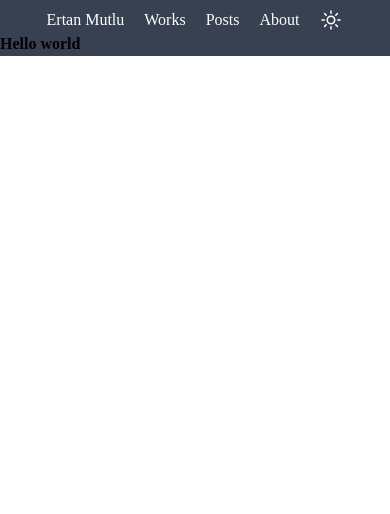
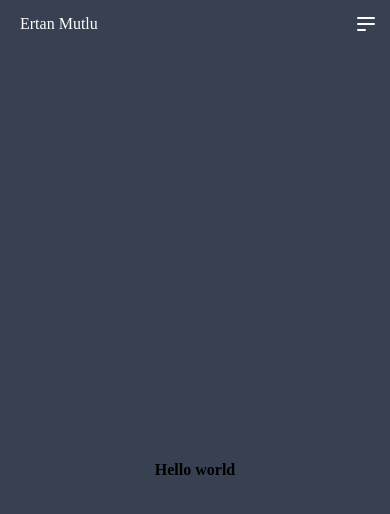
Before and after one commit to highpriesst/portfolio, a Next.js app: page / in a window 390 px wide. Shown: the top 514 px of the page. Built offline with nearby package versions, Linux system fonts and the light colour scheme; a web font is replaced by a local one.

Commit message:
trying out design for mobile first

```diff
--- a/components/navbar.tsx
+++ b/components/navbar.tsx
@@ -1,7 +1,6 @@
 import React from "react";
-import { MoonIcon, SunIcon } from "@heroicons/react/24/outline";
 
-const dark = false;
+import Image from "next/image";
 
 //Todo: Use link components from nextjs instead the li component down below.
 
@@ -13,22 +12,33 @@ const dark = false;
 
 //Todo: Check the devslife page for inspiration
 
-//Design this for the MOBILE first !
+//Make sure navbar is complete before moving to footer.
 
-//Make sure navbar is complete before moving to footer.
+//DO only dark theme
 
 export const Navbar = () => {
   return (
-    <div className="flex list-none gap-5 justify-center text-white items-center pt-2 font-thin">
-      <li className=" font-normal">Ertan Mutlu</li>
-      <li>Works</li>
-      <li>Posts</li>
-      <li>About</li>
-      {dark ? (
-        <MoonIcon className="text-white h-4 w-4 hover:text-orange-200" />
-      ) : (
-        <SunIcon className="text-white h-6 w-6 hover:text-blue-200" />
-      )}
+    <div className="flex list-none gap-5 justify-between sm:justify-center text-white items-center p-3 md:pt-2 font-thin">
+      <li className=" font-normal">
+        <span className="pl-2">Ertan Mutlu</span>
+      </li>
+      <li className=" hidden sm:block">Works</li>
+      <li className=" hidden sm:block">Posts</li>
+      <li className=" hidden sm:block">About</li>
+
+      <svg
+        className="w-6 h-6 sm:hidden"
+        fill="none"
+        stroke="currentColor"
+        viewBox="0 0 24 24"
+        xmlns="http://www.w3.org/2000/svg">
+        <path
+          strokeLinecap="round"
+          strokeLinejoin="round"
+          strokeWidth={2}
+          d="M4 6h16M4 12h16M4 18h7"
+        />
+      </svg>
     </div>
   );
 };
--- a/pages/index.tsx
+++ b/pages/index.tsx
@@ -1,6 +1,8 @@
 import Head from "next/head";
 import Image from "next/image";
 import { Navbar } from "../components/navbar";
+
+// Ana sayfaya girerken bi logo animasyonu yap? Icinde 3 yazsin.
 
 export default function Home() {
   return (
@@ -8,9 +10,11 @@ export default function Home() {
       <Head>
         <title>Ertan Mutlu</title>
       </Head>
-      <div className="">
-        <div className="bg-gray-700">
-          <Navbar />
+
+      {/* TODO: Anasayfa animasyonu */}
+      <div className="bg-gray-700">
+        <Navbar />
+        <div className="flex justify-center items-center h-screen bg-gray-700">
           <h1 className="font-bold">Hello world</h1>
         </div>
       </div>
```
Also changed, not shown: public/image_processing20200728-18936-tvkjb.png (added), public/number3.png (added).
